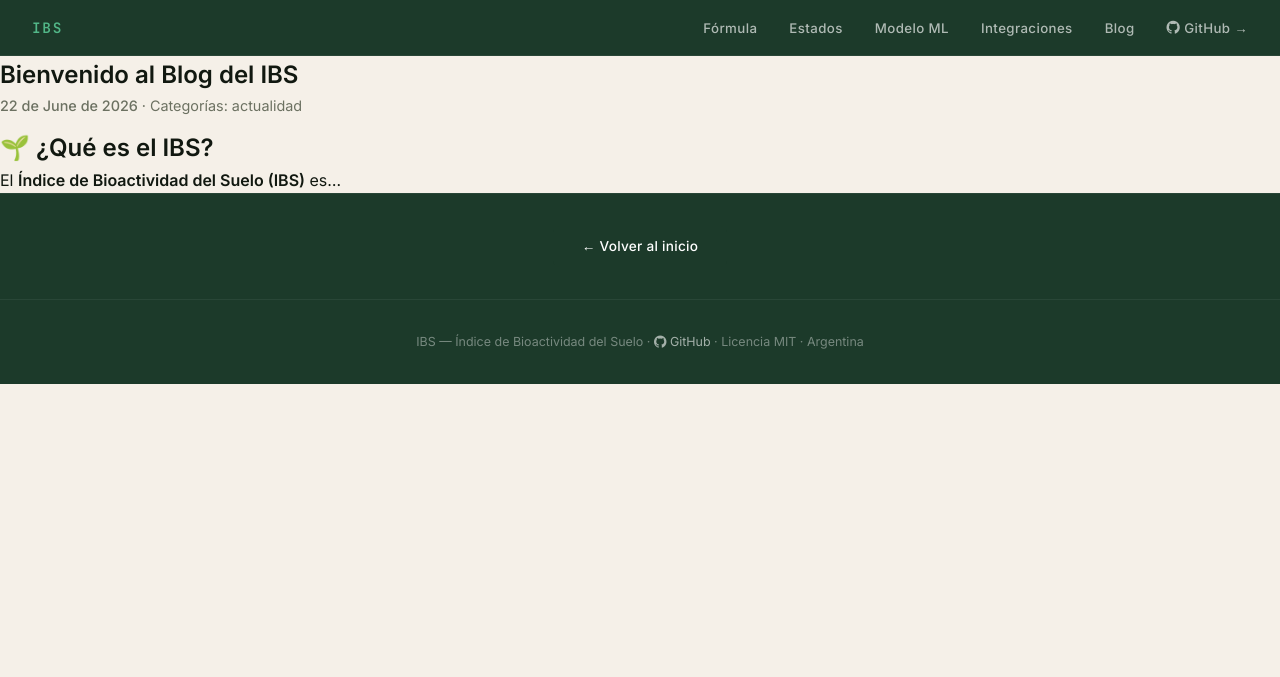
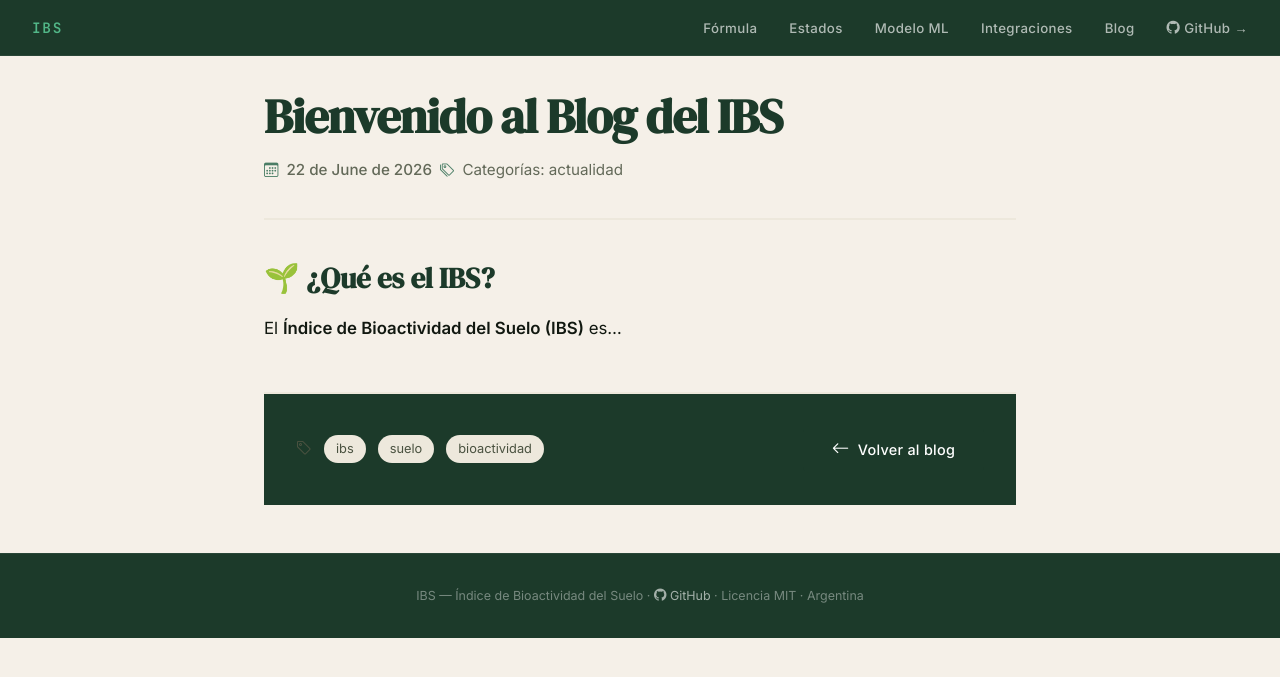
Before and after one commit to fx-biocoder/ibs, a Jekyll site: the page built from src/_posts/2026-06-22-bienvenido-al-blog.md, in a window 1280 px wide. Shown: the top 677 px of the page. Built offline with Jekyll 4.4.1, drawn with Linux system fonts in a browser that asks for light colours.

Commit message:
style: arreglos en la vista de los posts

```diff
--- a/src/_layouts/post.html
+++ b/src/_layouts/post.html
@@ -5,11 +5,17 @@ layout: default
     <header class="post-header">
         <h1 class="post-title">{{ page.title }}</h1>
         <p class="post-meta">
+            <i class="bi bi-calendar3"></i>
             <time datetime="{{ page.date | date_to_xmlschema }}">
                 {{ page.date | date: "%d de %B de %Y" }}
             </time>
             {% if page.categories %}
-                · Categorías: {{ page.categories | join: ", " }}
+                <i class="bi bi-tags"></i>
+                <span>Categorías: {{ page.categories | join: ", " }}</span>
+            {% endif %}
+            {% if page.author %}
+                <i class="bi bi-person"></i>
+                <span>{{ page.author }}</span>
             {% endif %}
         </p>
     </header>
@@ -19,6 +25,16 @@ layout: default
     </div>
 
     <footer class="post-footer">
-        <p><a href="{{ site.baseurl }}/" class="btn">← Volver al inicio</a></p>
+        <div class="post-tags">
+            {% if page.tags %}
+                <i class="bi bi-tag"></i>
+                {% for tag in page.tags %}
+                    <span class="tag">{{ tag }}</span>
+                {% endfor %}
+            {% endif %}
+        </div>
+        <a href="{{ site.baseurl }}/blog/" class="btn">
+            <i class="bi bi-arrow-left"></i> Volver al blog
+        </a>
     </footer>
 </article>
--- a/src/assets/css/style.css
+++ b/src/assets/css/style.css
@@ -534,6 +534,177 @@ input[type="range"] {
   font-size: 1.1rem;
 }
 
+.post {
+  max-width: 800px;
+  margin: 0 auto;
+  padding: 2rem 1.5rem 3rem;
+}
+
+.post-header {
+  margin-bottom: 2.5rem;
+  padding-bottom: 1.5rem;
+  border-bottom: 2px solid var(--pergamino, #EDE8DC);
+}
+
+.post-title {
+  font-family: var(--f-display, serif);
+  font-size: clamp(2rem, 4vw, 3rem);
+  color: var(--tierra, #1C3A2A);
+  line-height: 1.2;
+  margin-bottom: 0.75rem;
+  letter-spacing: -0.02em;
+}
+
+.post-header .post-meta {
+  color: var(--grafito, #4A5240);
+  font-size: 0.95rem;
+  display: flex;
+  align-items: center;
+  gap: 0.5rem;
+  flex-wrap: wrap;
+  opacity: 0.85;
+}
+
+.post-header .post-meta time { font-weight: 500; }
+
+.post-header .post-meta i {
+  font-size: 0.9rem;
+  color: var(--musgo, #2D6A4F);
+}
+
+.post-content {
+  font-size: 1.05rem;
+  line-height: 1.8;
+  color: var(--carbon, #111810);
+}
+
+.post-content h2 {
+  font-family: var(--f-display, serif);
+  color: var(--tierra, #1C3A2A);
+  font-size: 1.8rem;
+  margin: 2rem 0 1rem;
+  line-height: 1.3;
+}
+
+.post-content h3 {
+  font-family: var(--f-display, serif);
+  color: var(--musgo, #2D6A4F);
+  font-size: 1.4rem;
+  margin: 1.5rem 0 0.75rem;
+}
+
+.post-content p { margin-bottom: 1.25rem; }
+
+.post-content ul,
+.post-content ol {
+  margin: 1rem 0 1.5rem 1.5rem;
+}
+
+.post-content li { margin-bottom: 0.5rem; }
+
+.post-content a {
+  color: var(--musgo, #2D6A4F);
+  text-decoration: underline;
+  transition: color 0.2s;
+}
+
+.post-content a:hover { color: var(--tierra, #1C3A2A); }
+
+.post-content blockquote {
+  border-left: 4px solid var(--brote, #52B788);
+  padding: 0.75rem 1.5rem;
+  margin: 1.5rem 0;
+  background: var(--pergamino, #EDE8DC);
+  border-radius: 0 var(--radio, 6px) var(--radio, 6px) 0;
+  font-style: italic;
+  color: var(--grafito, #4A5240);
+}
+
+.post-content img {
+  max-width: 100%;
+  height: auto;
+  border-radius: var(--radio, 6px);
+  margin: 1.5rem 0;
+  box-shadow: 0 2px 8px rgba(0, 0, 0, 0.1);
+}
+
+.post-content code {
+  font-family: var(--f-mono, monospace);
+  background: var(--pergamino, #EDE8DC);
+  padding: 0.2rem 0.4rem;
+  border-radius: 4px;
+  font-size: 0.9em;
+  color: var(--tierra, #1C3A2A);
+}
+
+.post-content pre {
+  background: var(--carbon, #111810);
+  color: var(--brote, #52B788);
+  padding: 1.5rem;
+  border-radius: var(--radio, 6px);
+  overflow-x: auto;
+  margin: 1.5rem 0;
+}
+
+.post-content pre code {
+  background: transparent;
+  color: inherit;
+  padding: 0;
+}
+
+.post-footer {
+  margin-top: 3rem;
+  padding-top: 2rem;
+  border-top: 2px solid var(--pergamino, #EDE8DC);
+  display: flex;
+  justify-content: space-between;
+  align-items: center;
+  flex-wrap: wrap;
+  gap: 1rem;
+}
+
+.post-footer .btn {
+  display: inline-flex;
+  align-items: center;
+  gap: 0.5rem;
+  padding: 0.6rem 1.8rem;
+  background: var(--tierra, #1C3A2A);
+  color: var(--blanco, #FFFFFF);
+  text-decoration: none;
+  border-radius: var(--radio, 6px);
+  font-weight: 500;
+  font-size: 0.9rem;
+  transition: background 0.2s, transform 0.15s;
+}
+
+.post-footer .btn:hover {
+  background: var(--musgo, #2D6A4F);
+  transform: translateY(-1px);
+}
+
+.post-footer .btn i { font-size: 1.1rem; }
+
+.post-tags {
+  display: flex;
+  align-items: center;
+  gap: 0.75rem;
+  flex-wrap: wrap;
+}
+
+.post-tags i { color: var(--grafito, #4A5240); font-size: 1rem; }
+
+.post-tags .tag {
+  background: var(--pergamino, #EDE8DC);
+  color: var(--grafito, #4A5240);
+  padding: 0.25rem 0.75rem;
+  border-radius: 99px;
+  font-size: 0.8rem;
+  text-decoration: none;
+  transition: background 0.2s, color 0.2s;
+}
+
+.post-tags .tag:hover { background: var(--tierra, #1C3A2A); color: var(--blanco, #FFFFFF); }
+
 footer {
   background: var(--tierra);
   color: rgba(255,255,255,0.4);
@@ -560,4 +731,34 @@ footer a:hover { color: var(--blanco); }
   .blog-list {
     padding: 1rem;
   }
+
+  .post {
+    padding: 1.25rem;
+  }
+
+  .post-title {
+    font-size: 1.8rem;
+  }
+
+  .post-content {
+    font-size: 0.95rem;
+  }
+
+  .post-content h2 {
+    font-size: 1.5rem;
+  }
+
+  .post-content h3 {
+    font-size: 1.2rem;
+  }
+
+  .post-footer {
+    flex-direction: column;
+    align-items: stretch;
+    text-align: center;
+  }
+
+  .post-tags {
+    justify-content: center;
+  }
 }
```
